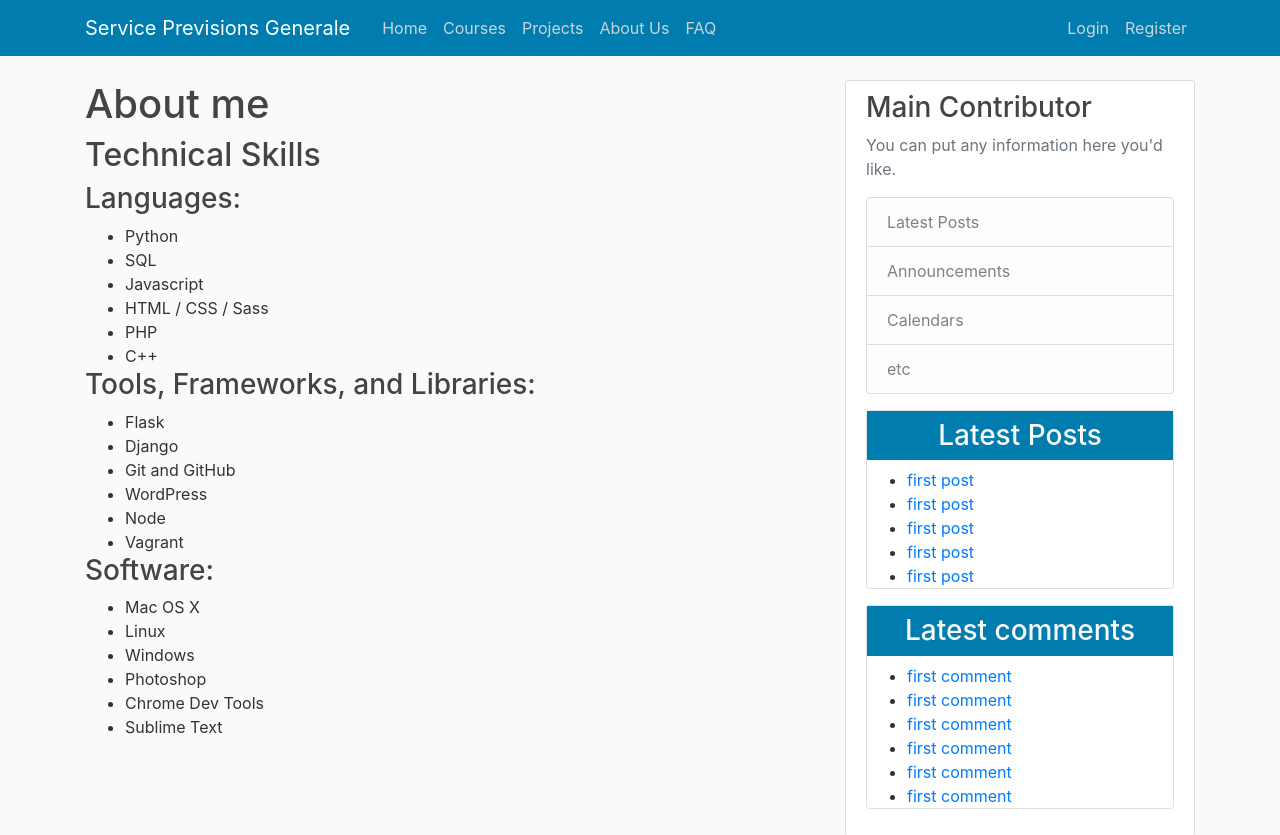
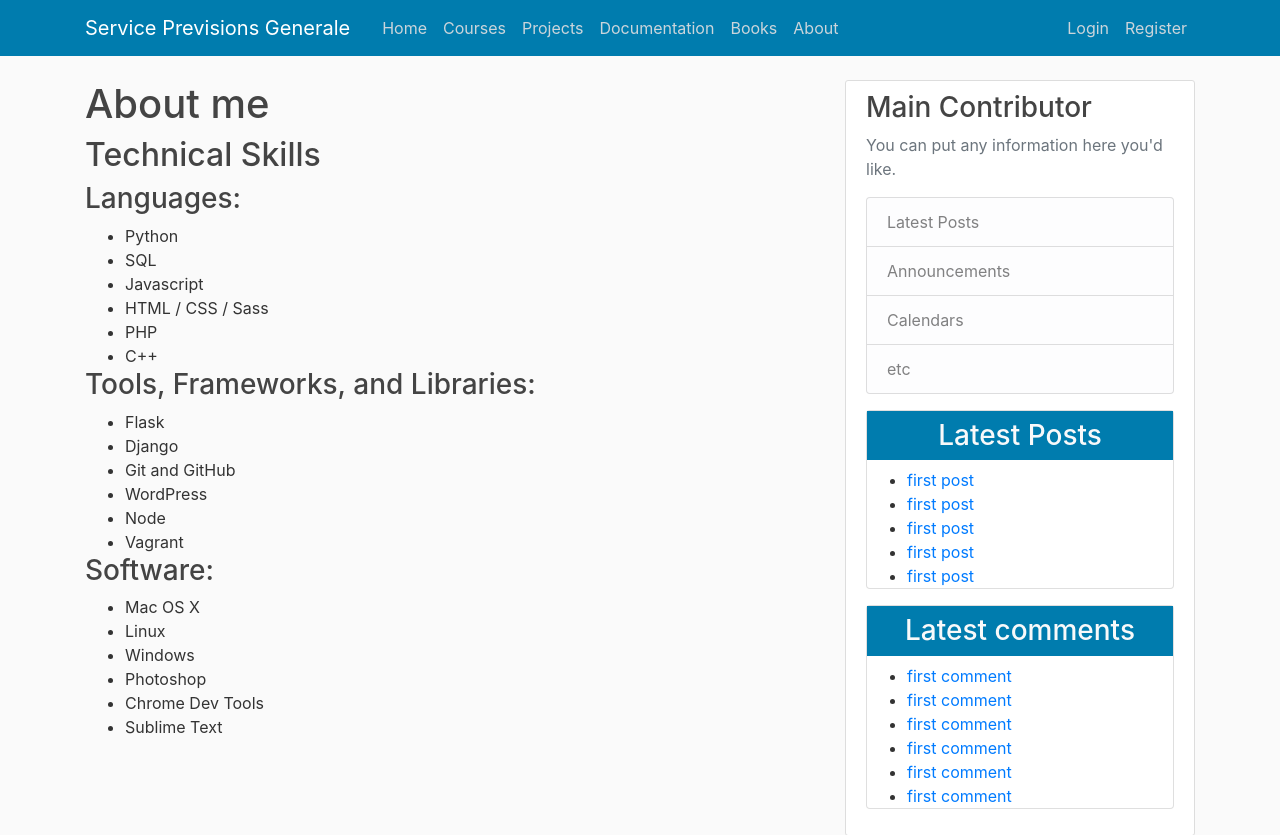
Before and after one commit to mhammed2020/Send-email-with-django, a Django app: page /about/ in a window 1280 px wide. Shown: the top 835 px of the page. Run offline with Django 3.2, Linux system fonts and the light colour scheme; some libraries are stand-ins or nearby versions.

Commit message:
Update frontend

```diff
--- a/blog/templates/blog/base.html
+++ b/blog/templates/blog/base.html
@@ -32,9 +32,11 @@
               <a class="nav-item nav-link" href="{% url 'blog-home' %}">Home</a>
               <a class="nav-item nav-link" href="{% url 'blog-about' %}">Courses</a>
               <a class="nav-item nav-link" href="{% url 'blog-about' %}">Projects</a>
-              <a class="nav-item nav-link" href="{% url 'blog-about' %}">About Us</a>
+              <a class="nav-item nav-link" href="{% url 'blog-about' %}">Documentation</a>
+              <a class="nav-item nav-link" href="{% url 'blog-about' %}">Books</a>
 
-              <a class="nav-item nav-link" href="{% url 'blog-about' %}">FAQ </a>
+              <a class="nav-item nav-link" href="{% url 'blog-about' %}">About </a>
+
 
 
 
@@ -145,7 +147,7 @@ Contact us ?
 <div class="card-body">
 
 <div class="text-center">
-<img src="{% static 'blog/img/pexels-photo.jpg' %}" alt=" logo " width="30px">
+<img src="{% static 'blog/img/pexels-photo.jpg' %}" alt=" logo " width="100px">
 
 </div>Django Tutorial provides basic and advanced concepts of Django. Our Django Tutorial
 is designed for beginners and professionals both.
```
